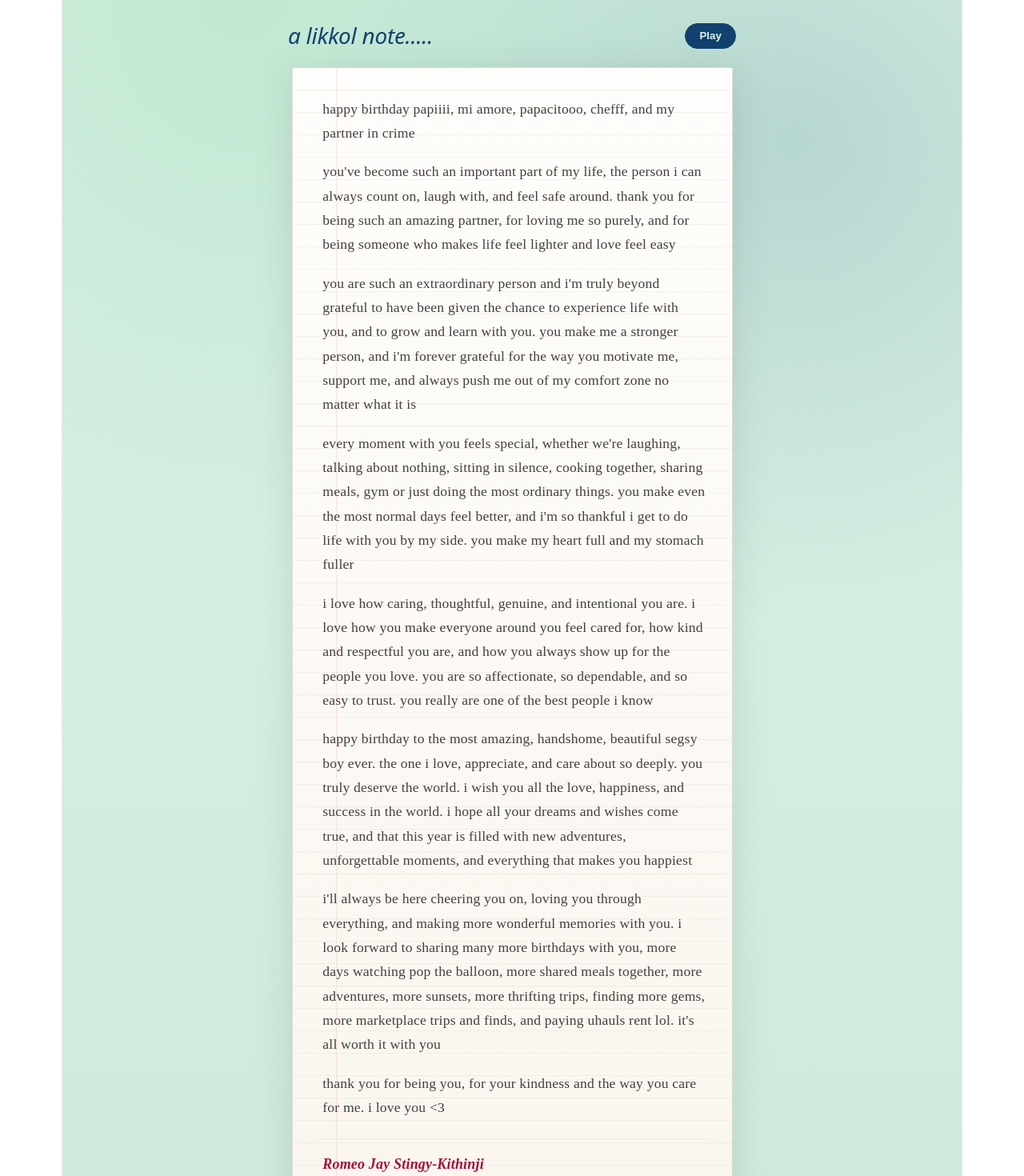
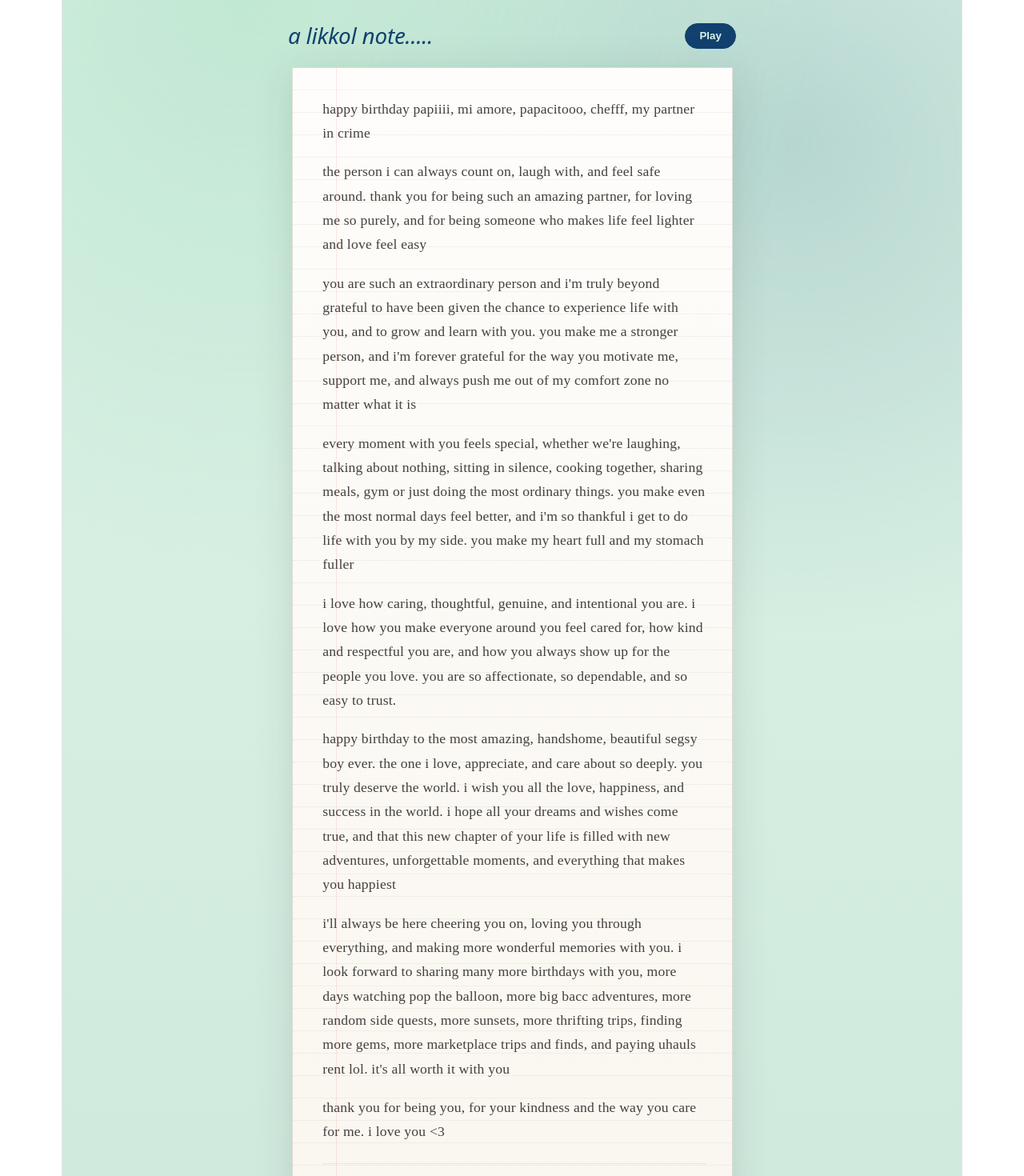
Before and after one commit to jeromekithinji/gabBirthday, a React (Vite) app: page / in a window 1280 px wide. Shown: the part 3960-5430 px from the top of the page at 80% size. Built offline with nearby package versions, Linux system fonts and the light colour scheme; a web font is replaced by a local one.

Commit message:
Updated letter

```diff
--- a/src/content/birthdayNote.js
+++ b/src/content/birthdayNote.js
@@ -1,13 +1,13 @@
 export const birthdayNoteTitle =
-	'happy birthday papiiii, mi amore, papacitooo, chefff, and my partner in crime'
+	'happy birthday papiiii, mi amore, papacitooo, chefff, my partner in crime'
 
 export const birthdayNoteParagraphs = [
-	"you've become such an important part of my life, the person i can always count on, laugh with, and feel safe around. thank you for being such an amazing partner, for loving me so purely, and for being someone who makes life feel lighter and love feel easy",
+	"the person i can always count on, laugh with, and feel safe around. thank you for being such an amazing partner, for loving me so purely, and for being someone who makes life feel lighter and love feel easy",
 	"you are such an extraordinary person and i'm truly beyond grateful to have been given the chance to experience life with you, and to grow and learn with you. you make me a stronger person, and i'm forever grateful for the way you motivate me, support me, and always push me out of my comfort zone no matter what it is",
 	"every moment with you feels special, whether we're laughing, talking about nothing, sitting in silence, cooking together, sharing meals, gym or just doing the most ordinary things. you make even the most normal days feel better, and i'm so thankful i get to do life with you by my side. you make my heart full and my stomach fuller",
-	"i love how caring, thoughtful, genuine, and intentional you are. i love how you make everyone around you feel cared for, how kind and respectful you are, and how you always show up for the people you love. you are so affectionate, so dependable, and so easy to trust. you really are one of the best people i know",
-	"happy birthday to the most amazing, handshome, beautiful segsy boy ever. the one i love, appreciate, and care about so deeply. you truly deserve the world. i wish you all the love, happiness, and success in the world. i hope all your dreams and wishes come true, and that this year is filled with new adventures, unforgettable moments, and everything that makes you happiest",
-	"i'll always be here cheering you on, loving you through everything, and making more wonderful memories with you. i look forward to sharing many more birthdays with you, more days watching pop the balloon, more shared meals together, more adventures, more sunsets, more thrifting trips, finding more gems, more marketplace trips and finds, and paying uhauls rent lol. it's all worth it with you ",
+	"i love how caring, thoughtful, genuine, and intentional you are. i love how you make everyone around you feel cared for, how kind and respectful you are, and how you always show up for the people you love. you are so affectionate, so dependable, and so easy to trust.",
+	"happy birthday to the most amazing, handshome, beautiful segsy boy ever. the one i love, appreciate, and care about so deeply. you truly deserve the world. i wish you all the love, happiness, and success in the world. i hope all your dreams and wishes come true, and that this new chapter of your life is filled with new adventures, unforgettable moments, and everything that makes you happiest",
+	"i'll always be here cheering you on, loving you through everything, and making more wonderful memories with you. i look forward to sharing many more birthdays with you, more days watching pop the balloon, more big bacc adventures, more random side quests, more sunsets, more thrifting trips, finding more gems, more marketplace trips and finds, and paying uhauls rent lol. it's all worth it with you",
 	"thank you for being you, for your kindness and the way you care for me. i love you <3",
 ]
 
```
